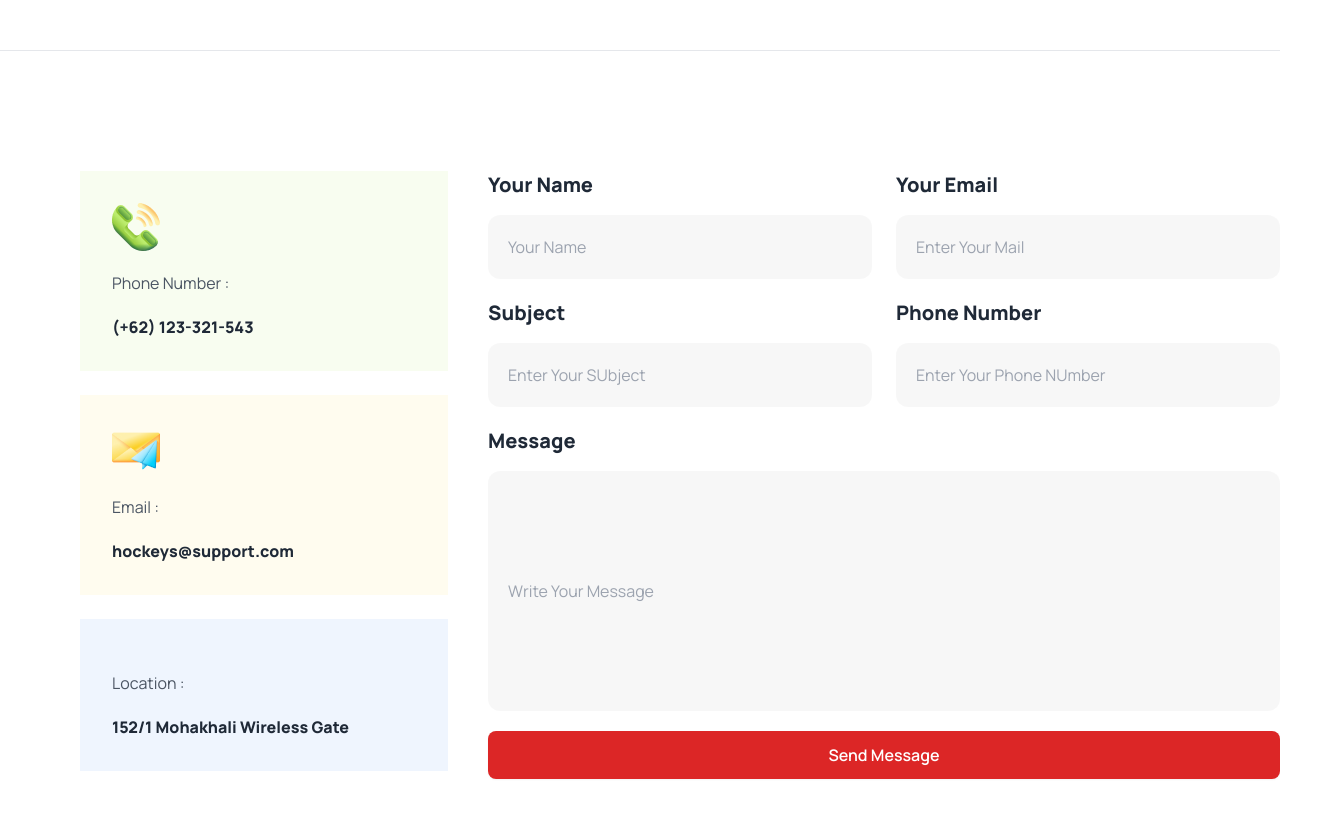
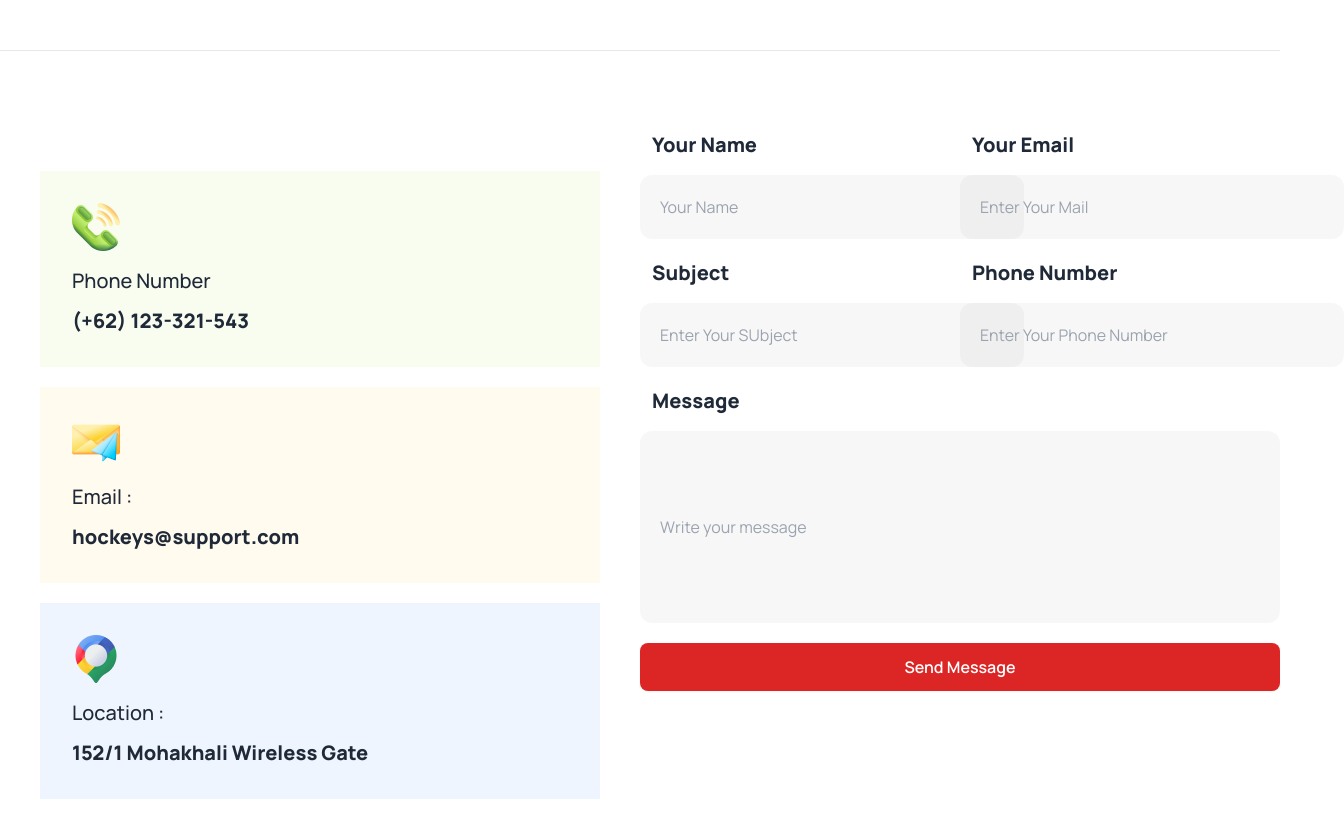
Before and after one commit to Samee37/a3-hockey, a plain HTML site: page index.html in a window 1280 px wide. Shown: the part 5020-5842 px from the top of the page, 1344 px wide, since content can reach past the window. Drawn offline with nearby package versions, Linux system fonts and the light colour scheme.

Commit message:
finished

```diff
--- a/index.html
+++ b/index.html
@@ -71,7 +71,8 @@
         <div class="text-center mt-8">
             <h2 class="font-extrabold text-3xl mb-4">Professional Hockeys Club</h2>
             <p class="text-center">Dit amet consectetur. Condimentum dignissim adipiscing aliquam turpis placerat dolor.
-                <br> Purus urna in sit nullam proin. </p>
+                <br> Purus urna in sit nullam proin.
+            </p>
         </div>
         <hr class="my-16">
         <div class="grid lg:grid-cols-4 gap-4">
@@ -470,7 +471,8 @@
             <div class="mb-20">
                 <h2 class="text-center text-3xl font-extrabold">Clients Question </h2>
                 <p class="text-center">Dit amet consectetur. Condimentum dignissim adipiscing aliquam turpis placerat
-                    <br> dolor. Purus urna in sit nullam proin. </p>
+                    <br> dolor. Purus urna in sit nullam proin.
+                </p>
             </div>
             <hr class="my-20">
             <div class="grid lg:grid-cols-2 justify-around border-2 border-gray-300 rounded-lg p-8">
@@ -548,57 +550,61 @@
             <div class="mb-20">
                 <h2 class="text-center text-3xl font-extrabold">Get In Touch </h2>
                 <p class="text-center">Dit amet consectetur. Condimentum dignissim adipiscing aliquam turpis placerat
-                    <br> dolor. Purus urna in sit nullam proin. </p>
+                    <br> dolor. Purus urna in sit nullam proin.
+                </p>
                 <hr class="my-20">
             </div>
-            <!-- Form start -->
-            <div class="flex">
-                <div class="m-10 h-80 w-1/3">
-                    <div class="p-8 ml-10 mb-6 bg-[#bced6d1a]">
-                        <img src="./Images/Group 1171275317.png" alt="">
-                        <p class="text-gray-600 mt-5">Phone Number : </p>
-                        <h2 class="font-extrabold mt-5">(+62) 123-321-543</h2>
+        </section>
+        <!-- form -->
+        <section class="grid grid-cols-none lg:grid-cols-2">
+            <!-- picture -->
+            <div class="m-10">
+                <div class="px-8 py-8 bg-[#bced6d1a] mb-5">
+                    <img class="mb-4" src="./Images/Group 1171275317.png" alt="">
+                    <h2 class="text-xl font-medium mb-3">Phone Number</h2>
+                    <h2 class="text-xl font-extrabold">(+62) 123-321-543</h2>
                 </div>
-                    <div class="p-8 ml-10 mb-6 bg-[#fddd5f1a]">
-                        <img src="./Images/Group 1171275318.png" alt="">
-                        <p class="text-gray-600 mt-5">Email :</p>
-                        <h2 class="font-extrabold mt-5">
-                            hockeys@support.com</h2>
+                <div class="px-8 py-8 bg-[#fddd5f1a] mb-5">
+                    <img class="mb-4" src="./Images/Group 1171275318.png" alt="">
+                    <h2 class="mb-3 text-xl font-medium">Email :
+                    </h2>
+                    <h2 class="text-xl font-extrabold">hockeys@support.com</h2>
                 </div>
-                    <div class="p-8 ml-10 mb-6 bg-[#629cf31a]">
-                        <img src="./Images/Group 1171275319.png" alt="">
-                        <p class="text-gray-600 mt-5">Location : </p>
-                        <h2 class="font-extrabold mt-5"> 152/1 Mohakhali Wireless Gate</h2>
+                <div class="px-8 py-8 bg-[#629cf31a] mb-5">
+                    <img class="mb-4" src="./Images/Group 1171275321.png" alt="">
+                    <h2 class="mb-3 text-xl font-medium">Location :
+                    </h2>
+                    <h2 class="text-xl font-extrabold">152/1 Mohakhali Wireless Gate</h2>
+                </div>
+            </div>
+            <!-- input -->
+            <div>
+                <div class="grid grid-cols-1 lg:grid-cols-2">
+                    <div>
+                        <h2 class="font-extrabold text-xl mb-4 pl-3">Your Name</h2>
+                        <input class="w-96 h-16 border-none bg-[#13131808] rounded-xl mb-5 p-5" type="text" placeholder="Your Name">
+                        <h2 class="font-extrabold text-xl mb-4 pl-3">Subject</h2>
+                        <input class="w-96 h-16 border-none bg-[#13131808] rounded-xl mb-5 p-5" type="text" placeholder="Enter Your SUbject">
+                    </div>
+                    <div>
+                        <h2 class="font-extrabold text-xl mb-4 pl-3">Your Email</h2>
+                        <input class="w-96 h-16 border-none bg-[#13131808] rounded-xl mb-5 p-5" type="text" placeholder="Enter Your Mail">
+                        <h2 class="font-extrabold text-xl mb-4 pl-3">Phone Number</h2>
+                        <input class="w-96 h-16 border-none bg-[#13131808] rounded-xl mb-5 p-5" type="text" placeholder="Enter Your Phone Number">
                     </div>
                 </div>
                 <div>
-                    <div class="flex mt-10 gap-6 lg: flex-row">
-                        <div>
-                            <h2 class="font-extrabold text-xl mb-4">Your Name</h2>
-                            <input class="w-96 h-16 border-none bg-[#13131808] rounded-xl mb-5 p-5" type="text" placeholder="Your Name">
-                            <h2 class="font-extrabold text-xl mb-4">Subject</h2>
-                            <input class="w-96 h-16 border-none bg-[#13131808] rounded-xl mb-5 p-5" type="text" placeholder="Enter Your SUbject">
-                        </div>
-                        <div>
-                            <h2 class="font-extrabold text-xl mb-4">Your Email</h2>
-                            <input class="w-96 h-16 border-none bg-[#13131808] rounded-xl mb-5 p-5" type="text" placeholder="Enter Your Mail">
-                            <h2 class="font-extrabold text-xl mb-4">Phone Number</h2>
-                            <input class="w-96 h-16 border-none bg-[#13131808] rounded-xl mb-5 p-5" type="text" placeholder="Enter Your Phone NUmber">
-                        </div>
-                    </div>
-                    <div>
-                        <h2 class="font-extrabold text-xl mb-4">Message</h2>
-                            <input class="w-full h-60 border-none bg-[#13131808] rounded-xl p-5 mb-5" type="text" placeholder="Write Your Message">
+                    <h2 class="font-extrabold text-xl mb-4 pl-3">Message</h2>
+                        <input class="w-full h-48 border-none bg-[#13131808] rounded-xl mb-5 p-5" type="text" placeholder="Write your message">
                 </div>
                 <div class="card-actions justify-start">
                     <button class="btn bg-red-600 text-white border-none rounded-lg w-full text-base">Send Message</button>
                </div>
             </div>
+        </section>
 
 
 
-            </div>
-        </section>
         <div class="mx-auto text-center items-center mt-16 bg-[#13131808] mb-10">
             <h2 class="font-extrabold text-xl mb-5">Social Media</h2>
             <div class="flex gap-4 justify-center">
@@ -611,16 +617,21 @@
     <footer class="grid lg:grid-cols-2 h-max">
         <div class="bg-black pl-20">
             <h2 class="font-extrabold text-white text-3xl mt-5">Get In Touch</h2>
-            <p class="text-white mt-4">Dit amet consectetur. Condimentum <br> adipiscing aliquam turpis placerat dolor. Purus <br> urna in sit nullam proin. </p>
+            <p class="text-white mt-4">Dit amet consectetur. Condimentum <br> adipiscing aliquam turpis placerat dolor.
+                Purus <br> urna in sit nullam proin. </p>
             <div class="flex gap-5 mt-5">
-                <svg xmlns="http://www.w3.org/2000/svg" fill="none" viewBox="0 0 24 24" stroke-width="1.5" stroke="currentColor" class="w-6 h-6">
-                    <path stroke-linecap="round" stroke-linejoin="round" d="M21.75 6.75v10.5a2.25 2.25 0 0 1-2.25 2.25h-15a2.25 2.25 0 0 1-2.25-2.25V6.75m19.5 0A2.25 2.25 0 0 0 19.5 4.5h-15a2.25 2.25 0 0 0-2.25 2.25m19.5 0v.243a2.25 2.25 0 0 1-1.07 1.916l-7.5 4.615a2.25 2.25 0 0 1-2.36 0L3.32 8.91a2.25 2.25 0 0 1-1.07-1.916V6.75" />
+                <svg xmlns="http://www.w3.org/2000/svg" fill="none" viewBox="0 0 24 24" stroke-width="1.5"
+                    stroke="currentColor" class="w-6 h-6">
+                    <path stroke-linecap="round" stroke-linejoin="round"
+                        d="M21.75 6.75v10.5a2.25 2.25 0 0 1-2.25 2.25h-15a2.25 2.25 0 0 1-2.25-2.25V6.75m19.5 0A2.25 2.25 0 0 0 19.5 4.5h-15a2.25 2.25 0 0 0-2.25 2.25m19.5 0v.243a2.25 2.25 0 0 1-1.07 1.916l-7.5 4.615a2.25 2.25 0 0 1-2.36 0L3.32 8.91a2.25 2.25 0 0 1-1.07-1.916V6.75" />
                 </svg>
                 <h2 class="text-white">hockeys@support.com</h2>
             </div>
             <div class="flex gap-5 mt-5">
-                <svg xmlns="http://www.w3.org/2000/svg" fill="none" viewBox="0 0 24 24" stroke-width="1.5" stroke="currentColor" class="w-6 h-6">
-                    <path stroke-linecap="round" stroke-linejoin="round" d="M2.25 6.75c0 8.284 6.716 15 15 15h2.25a2.25 2.25 0 0 0 2.25-2.25v-1.372c0-.516-.351-.966-.852-1.091l-4.423-1.106c-.44-.11-.902.055-1.173.417l-.97 1.293c-.282.376-.769.542-1.21.38a12.035 12.035 0 0 1-7.143-7.143c-.162-.441.004-.928.38-1.21l1.293-.97c.363-.271.527-.734.417-1.173L6.963 3.102a1.125 1.125 0 0 0-1.091-.852H4.5A2.25 2.25 0 0 0 2.25 4.5v2.25Z" />
+                <svg xmlns="http://www.w3.org/2000/svg" fill="none" viewBox="0 0 24 24" stroke-width="1.5"
+                    stroke="currentColor" class="w-6 h-6">
+                    <path stroke-linecap="round" stroke-linejoin="round"
+                        d="M2.25 6.75c0 8.284 6.716 15 15 15h2.25a2.25 2.25 0 0 0 2.25-2.25v-1.372c0-.516-.351-.966-.852-1.091l-4.423-1.106c-.44-.11-.902.055-1.173.417l-.97 1.293c-.282.376-.769.542-1.21.38a12.035 12.035 0 0 1-7.143-7.143c-.162-.441.004-.928.38-1.21l1.293-.97c.363-.271.527-.734.417-1.173L6.963 3.102a1.125 1.125 0 0 0-1.091-.852H4.5A2.25 2.25 0 0 0 2.25 4.5v2.25Z" />
                 </svg>
                 <h2 class="text-white">(+62) 123-321-543</h2>
             </div>
@@ -631,24 +642,32 @@
                     <nav>
                         <header class="footer-title font-extrabold">Company</header>
                         <a class="link link-hover ">About Us</a>
-                        <br> <hr class="my-1 border-none">
+                        <br>
+                        <hr class="my-1 border-none">
                         <a class="link link-hover">Leadership</a>
-                        <br><hr class="my-1 border-none">
+                        <br>
+                        <hr class="my-1 border-none">
                         <a class="link link-hover">Career</a>
-                        <br><hr class="my-1 border-none">
+                        <br>
+                        <hr class="my-1 border-none">
                         <a class="link link-hover">News & Article</a>
-                        <br><hr class="my-1 border-none">
+                        <br>
+                        <hr class="my-1 border-none">
                         <a class="link link-hover">Legal Notice</a>
                     </nav>
                     <nav>
                         <header class="footer-title">Support</header>
-                        <br><hr class="my-1 border-none">
+                        <br>
+                        <hr class="my-1 border-none">
                         <a class="link link-hover">Help Center</a>
-                        <br><hr class="my-1 border-none">
+                        <br>
+                        <hr class="my-1 border-none">
                         <a class="link link-hover">FAQ</a>
-                        <br><hr class="my-1 border-none">
+                        <br>
+                        <hr class="my-1 border-none">
                         <a class="link link-hover">Ticket Support</a>
-                        <br><hr class="my-1 border-none">
+                        <br>
+                        <hr class="my-1 border-none">
                         <a class="link link-hover">Contact Us</a>
                     </nav>
                 </div>
```
Lines whose indentation alone changed are shown as unchanged.
